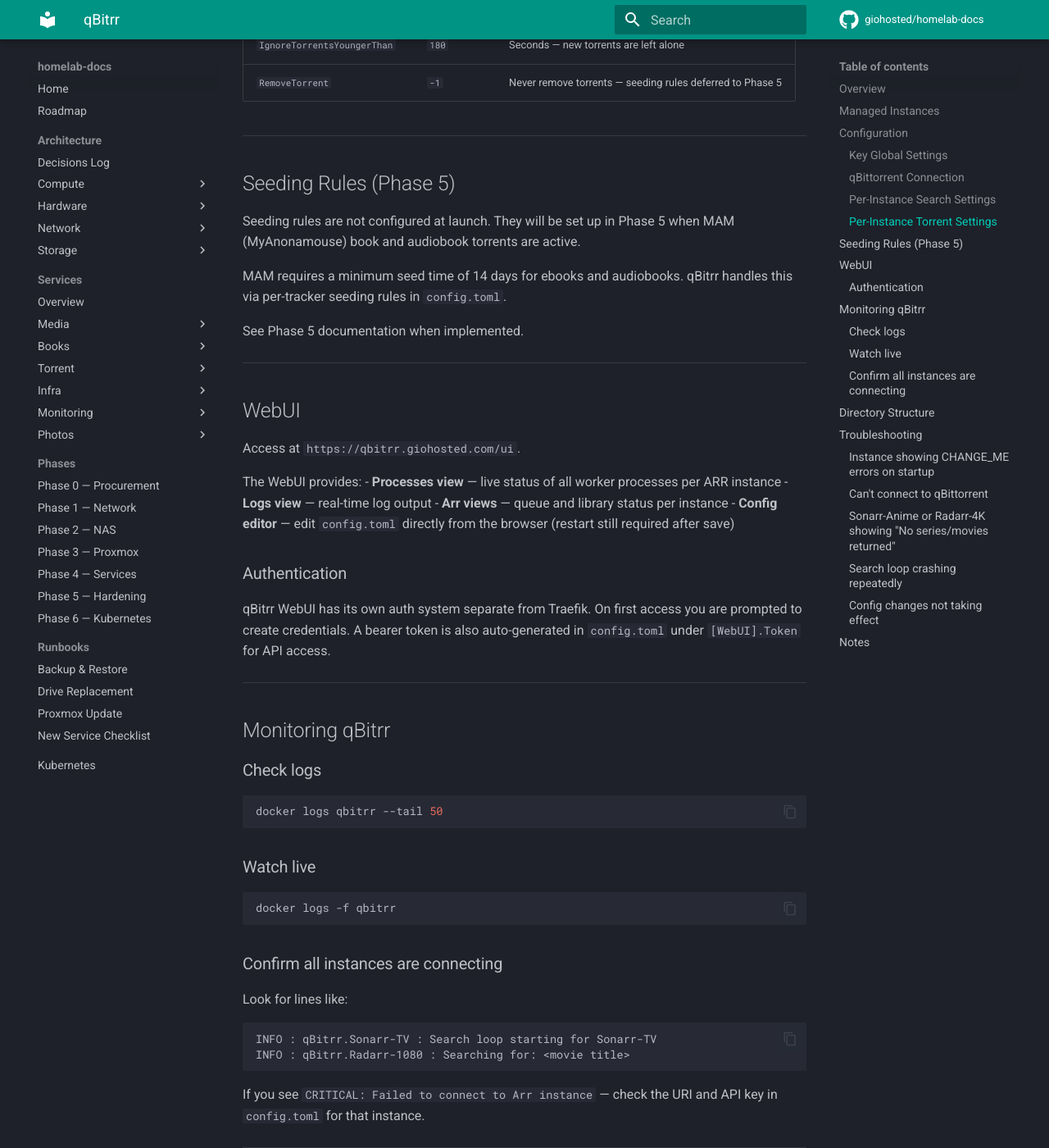
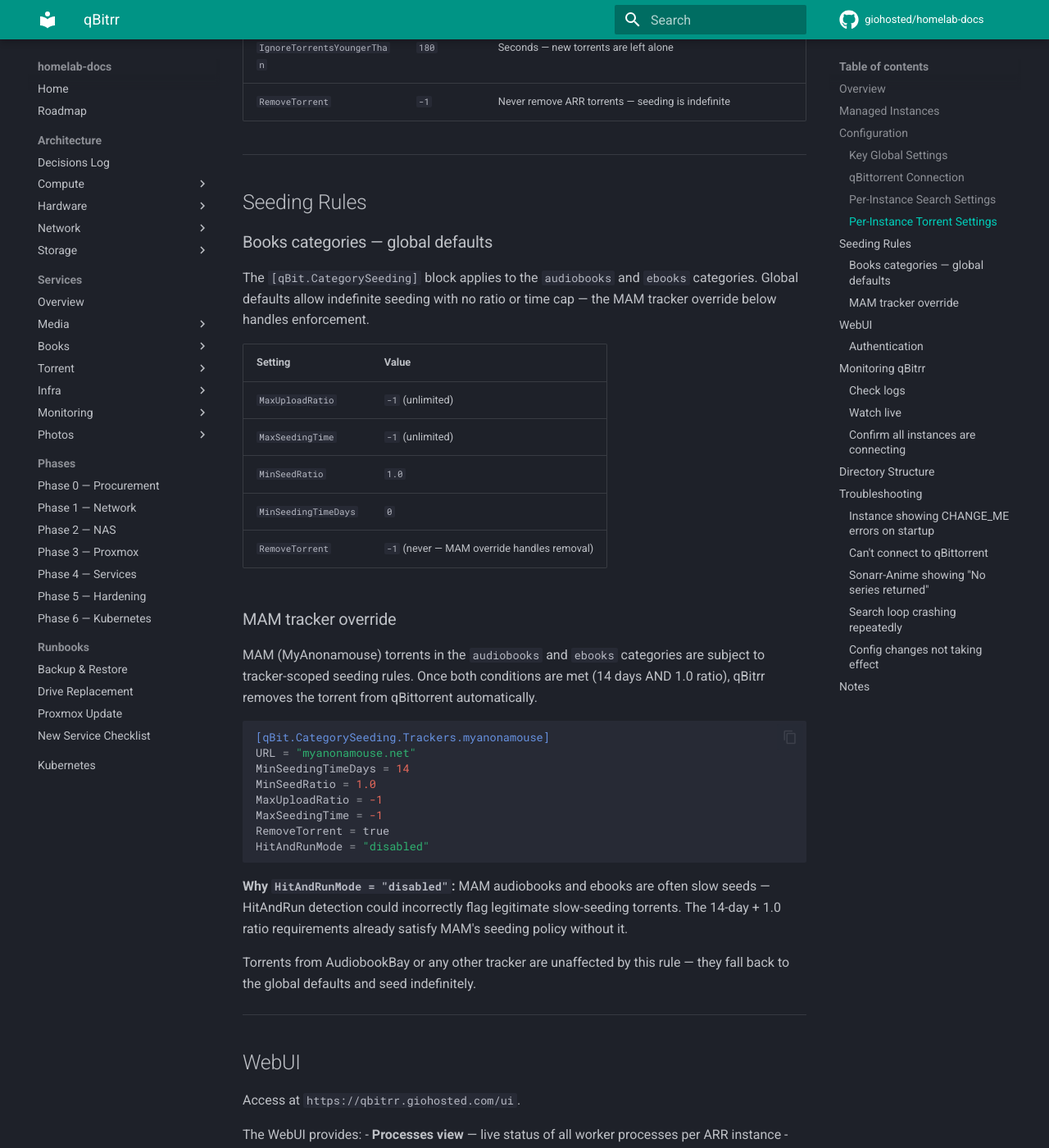
Before and after one commit to giohosted/homelab-docs, an MkDocs documentation site: the page built from docs/services/torrent/qbitrr.md, in a window 1280 px wide and 1400 px high, scrolled down 2975 px. Shown: the whole window at 82% size. Built offline with MkDocs 1.6.1 and Material for MkDocs 9.7.7, drawn with Linux system fonts in a browser that asks for light colours; comment, search, counter and statistics services are not loaded; some of the changed text lies outside the part shown.

Commit message:
docs: 2026-03-19 00:51:54

````diff
--- a/docs/services/torrent/qbitrr.md
+++ b/docs/services/torrent/qbitrr.md
@@ -15,13 +15,12 @@
 
 qBitrr is the glue between qBittorrent and the ARR stack. It runs as a separate container on the `proxy` network (not inside Gluetun's namespace) and connects to qBittorrent via the `gluetun` hostname.
 
-At launch, qBitrr is configured to:
+qBitrr is configured to:
 - Monitor torrent health across all 4 ARR instances
 - Trigger automated searches for missing media
 - Re-search failed or stalled torrents
 - Tag torrents for seeding tracking
-
-Seeding control rules (MAM compliance, ratio/time limits) are deferred to Phase 5 when book and audiobook torrents are active.
+- Enforce MAM-specific seeding rules for ebooks and audiobooks (14-day minimum, 1.0 ratio)
 
 ---
 
@@ -67,8 +66,6 @@
 
 ### Per-Instance Search Settings
 
-All 4 instances share these search settings at launch:
-
 | Setting | Value | Notes |
 |---------|-------|-------|
 | `SearchMissing` | `true` | Actively searches for missing media |
@@ -76,7 +73,7 @@
 | `SearchByYear` | `true` | Searches newest to oldest by release year |
 | `SearchBySeries` | `smart` | Sonarr only — uses series or episode search intelligently |
 | `PrioritizeTodaysReleases` | `true` | Sonarr only — today's episodes searched first |
-| `DoUpgradeSearch` | `false` | No quality upgrade searches at launch |
+| `DoUpgradeSearch` | `false` | ARR apps handle upgrades natively — no double-dipping |
 | `RssSyncTimer` | `1` | RSS sync every 1 minute |
 | `RefreshDownloadsTimer` | `1` | Queue refresh every 1 minute |
 | `ReSearch` | `true` | Re-search failed torrents |
@@ -86,20 +83,45 @@
 | Setting | Value | Notes |
 |---------|-------|-------|
 | `StalledDelay` | `15` | Minutes before a stalled torrent is acted on |
-| `DoNotRemoveSlow` | `true` | Slow torrents are not removed |
+| `ReSearchStalled` | `true` | Stalled torrents are automatically re-searched for an alternative source |
+| `DoNotRemoveSlow` | `true` | Slow torrents are not removed — only stalled ones |
 | `MaximumDeletablePercentage` | `0.99` | Never delete torrents above 99% complete |
 | `IgnoreTorrentsYoungerThan` | `180` | Seconds — new torrents are left alone |
-| `RemoveTorrent` | `-1` | Never remove torrents — seeding rules deferred to Phase 5 |
+| `RemoveTorrent` | `-1` | Never remove ARR torrents — seeding is indefinite |
 
 ---
 
-## Seeding Rules (Phase 5)
+## Seeding Rules
 
-Seeding rules are not configured at launch. They will be set up in Phase 5 when MAM (MyAnonamouse) book and audiobook torrents are active.
+### Books categories — global defaults
 
-MAM requires a minimum seed time of 14 days for ebooks and audiobooks. qBitrr handles this via per-tracker seeding rules in `config.toml`.
+The `[qBit.CategorySeeding]` block applies to the `audiobooks` and `ebooks` categories. Global defaults allow indefinite seeding with no ratio or time cap — the MAM tracker override below handles enforcement.
 
-See Phase 5 documentation when implemented.
+| Setting | Value |
+|---------|-------|
+| `MaxUploadRatio` | `-1` (unlimited) |
+| `MaxSeedingTime` | `-1` (unlimited) |
+| `MinSeedRatio` | `1.0` |
+| `MinSeedingTimeDays` | `0` |
+| `RemoveTorrent` | `-1` (never — MAM override handles removal) |
+
+### MAM tracker override
+
+MAM (MyAnonamouse) torrents in the `audiobooks` and `ebooks` categories are subject to tracker-scoped seeding rules. Once both conditions are met (14 days AND 1.0 ratio), qBitrr removes the torrent from qBittorrent automatically.
+```toml
+[qBit.CategorySeeding.Trackers.myanonamouse]
+URL = "myanonamouse.net"
+MinSeedingTimeDays = 14
+MinSeedRatio = 1.0
+MaxUploadRatio = -1
+MaxSeedingTime = -1
+RemoveTorrent = true
+HitAndRunMode = "disabled"
+```
+
+**Why `HitAndRunMode = "disabled"`:** MAM audiobooks and ebooks are often slow seeds — HitAndRun detection could incorrectly flag legitimate slow-seeding torrents. The 14-day + 1.0 ratio requirements already satisfy MAM's seeding policy without it.
+
+Torrents from AudiobookBay or any other tracker are unaffected by this rule — they fall back to the global defaults and seed indefinitely.
 
 ---
 
@@ -115,7 +137,7 @@
 
 ### Authentication
 
-qBitrr WebUI has its own auth system separate from Traefik. On first access you are prompted to create credentials. A bearer token is also auto-generated in `config.toml` under `[WebUI].Token` for API access.
+qBitrr WebUI uses its own auth system with OIDC via Authentik. A bearer token is also auto-generated in `config.toml` under `[WebUI].Token` for API access.
 
 ---
 
@@ -132,10 +154,14 @@
 ```
 
 ### Confirm all instances are connecting
-Look for lines like:
+On a healthy startup, 12 workers start:
 ```
-INFO : qBitrr.Sonarr-TV : Search loop starting for Sonarr-TV
-INFO : qBitrr.Radarr-1080 : Searching for: <movie title>
+search(sonarr-tv), torrent(sonarr-tv)
+search(sonarr-anime), torrent(sonarr-anime)
+search(radarr-1080), torrent(radarr-1080)
+search(radarr-4k), torrent(radarr-4k)
+torrent(recheck), torrent(failed)
+torrent(ebooks), torrent(audiobooks)
 ```
 
 If you see `CRITICAL: Failed to connect to Arr instance` — check the URI and API key in `config.toml` for that instance.
@@ -175,8 +201,8 @@
 docker ps | grep gluetun
 ```
 
-### Sonarr-Anime or Radarr-4K showing "No series/movies returned"
-Expected if those instances have empty libraries. Not an error — qBitrr has nothing to search for.
+### Sonarr-Anime showing "No series returned"
+Expected if Sonarr-Anime has an empty library. Not an error — qBitrr has nothing to search for.
 
 ### Search loop crashing repeatedly
 Check the URI for that instance in `config.toml` — must include `http://` scheme. Missing scheme causes an immediate crash with `MissingSchema` error.
````
Also changed, not shown: other parts of docs/services/torrent/qbitrr.md (+2 -2 lines), docs/phases/phase-5-hardening.md (+2 -2 lines).
